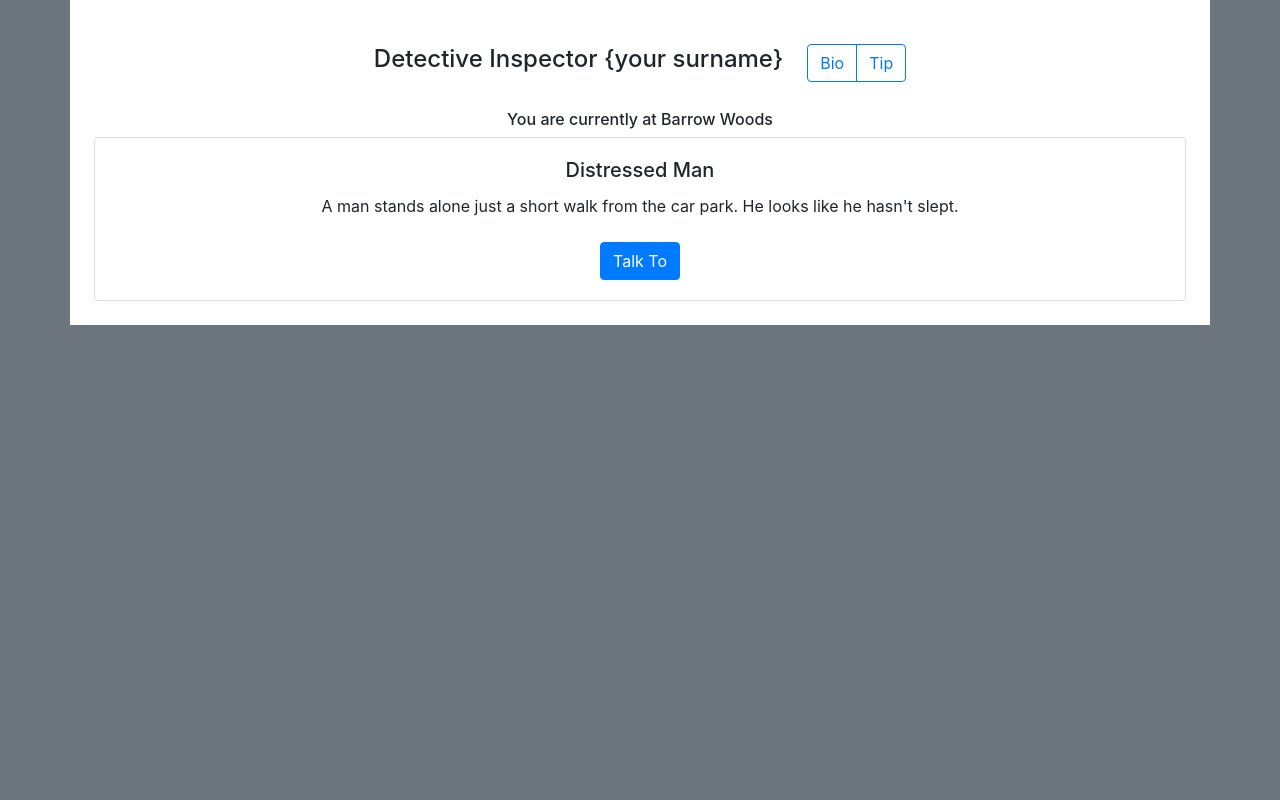
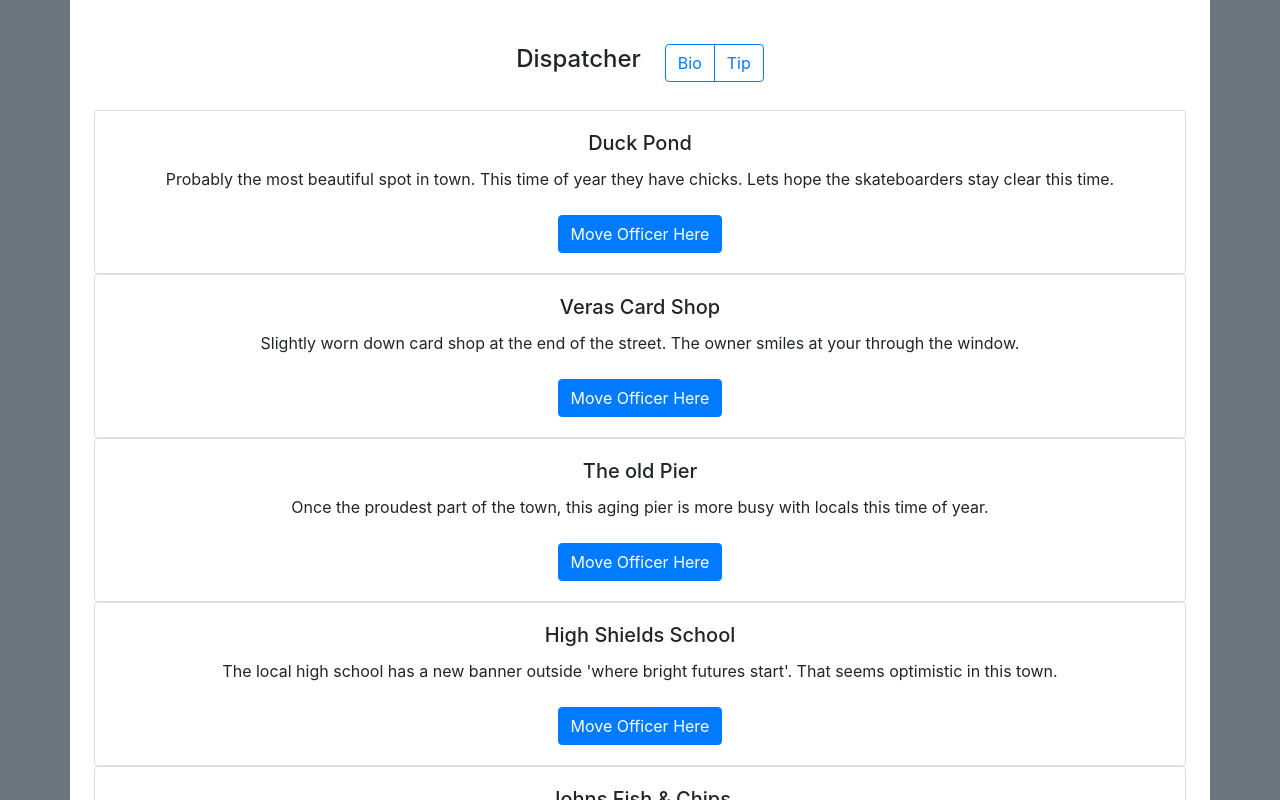
Before and after one commit to hennersz/10-65, a React (Create React App) app in the folder src/client/: page / in a window 1280 px wide. Shown: the top 800 px of the page. Built offline with nearby package versions, Linux system fonts and the light colour scheme; the HTML template or start-up script is replaced by a standard one.

Commit message:
feat(Dispatcher): delay between moving places

```diff
--- a/src/client/src/App.js
+++ b/src/client/src/App.js
@@ -2,6 +2,7 @@ import { useEffect, useState } from "react";
 import Lobby from "./Components/Lobby";
 import { getSocket } from './utils/socket';
 import {ifDev} from "./utils/ifDev";
+import Loader from "./Components/Loader";
 
 function App() {
   const [isConnected, setConnectedState] = useState(ifDev(true, false))
@@ -25,12 +26,7 @@ function App() {
 
   if (!isConnected) {
     return (
-      <div className=''>
-        <div className="spinner-grow" role="status">
-          <span className="visually-hidden">Loading...</span>
-        </div>
-        <h6 className="mt-4">Connecting to server</h6>
-      </div>
+      <Loader label="Connecting to server" />
     )
   }
 }
--- a/src/client/src/Components/Dispatcher.jsx
+++ b/src/client/src/Components/Dispatcher.jsx
@@ -2,8 +2,24 @@ import data from "../data/imogen.json";
 import React from "react";
 import { getSocket } from "../utils/socket";
 import { MOVE_EVENT } from "../constants";
+import {useState} from "react";
+import Loader from "./Loader";
 
 const Dispatcher = () => {
+    const [isOfficerMoving, setOfficerMoving] = useState(false);
+
+    const bindOnLocationSelect = locationKey => () => {
+        getSocket().emit(MOVE_EVENT, locationKey);
+        setOfficerMoving(true);
+        setTimeout(() => {setOfficerMoving(false)}, 3000);
+    }
+
+    if (isOfficerMoving) {
+        return (
+            <Loader label="Officer is on the move!" />
+        )
+    }
+
     return (
         <div>
             {
@@ -14,7 +30,7 @@ const Dispatcher = () => {
                             <p className="card-text">
                                 {description}
                             </p>
-                            <button onClick={() => getSocket().emit(MOVE_EVENT, key)} class="btn btn-primary mt-2">Move Officer Here</button>
+                            <button onClick={bindOnLocationSelect(key)} class="btn btn-primary mt-2">Move Officer Here</button>
                         </div>
                     </div>
                 ))
--- /dev/null
+++ b/src/client/src/Components/Loader.jsx
@@ -0,0 +1,8 @@
+const Loader = ({ label }) => (
+    <div>
+        <div className="spinner-grow" role="status" />
+        <h6 className="mt-4">{label}</h6>
+    </div>
+)
+
+export default Loader;
--- a/src/client/src/Components/Lobby.jsx
+++ b/src/client/src/Components/Lobby.jsx
@@ -16,7 +16,7 @@ import {ifDev} from "../utils/ifDev";
 
 function Lobby(props) {
     const [gameState, setGameState] = useState(ifDev(IN_GAME, UNMATCHED))
-    const [ role, setRole] = useState(ifDev(ROLE_OFFICER, 'none'))
+    const [ role, setRole] = useState(ifDev(ROLE_DISPATCHER, 'none'))
 
     useEffect(() => {
         getSocket().on('game_state_change', setGameState)
```
